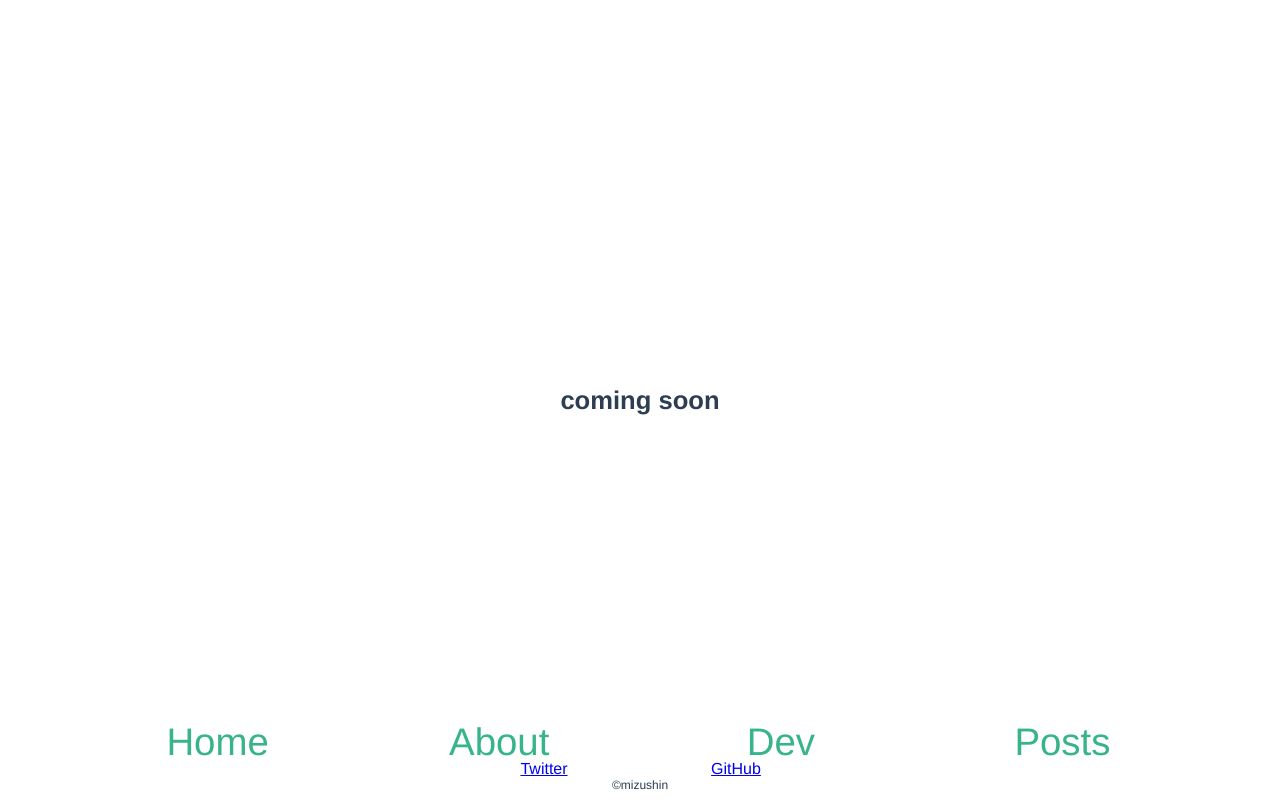
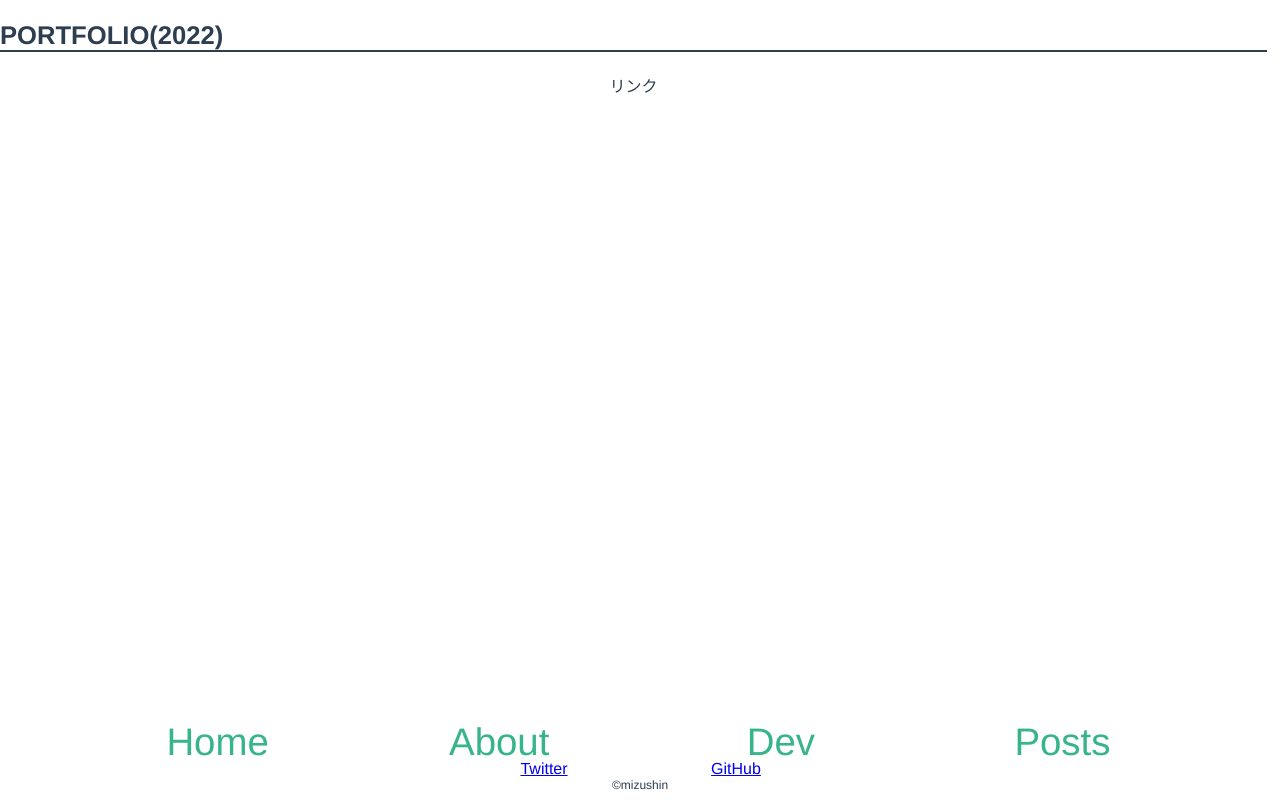
Before and after one commit to mizushin53/portfolio, a Vue app: page /dev in a window 1280 px wide. Built offline with nearby package versions, Linux system fonts and the light colour scheme; the HTML template or start-up script is replaced by a standard one.

Commit message:
細かい修正

```diff
--- a/src/views/Dev.vue
+++ b/src/views/Dev.vue
@@ -1,6 +1,7 @@
 <template>
   <div>
-    <h1 class="comingSoon">coming soon</h1>
+    <h2>PORTFOLIO(2022)</h2>
+    <a herf="mizushin.net">リンク</a>
   </div>
 </template>
 
```
